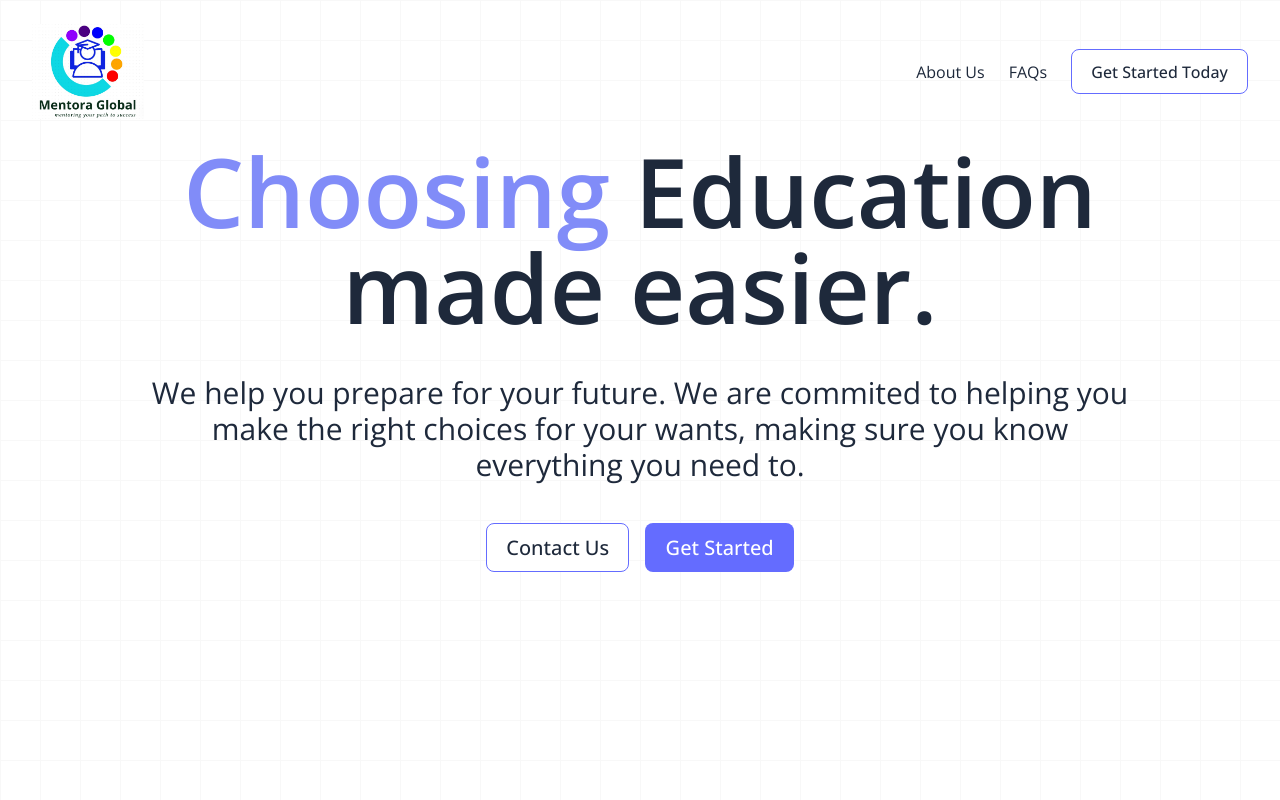
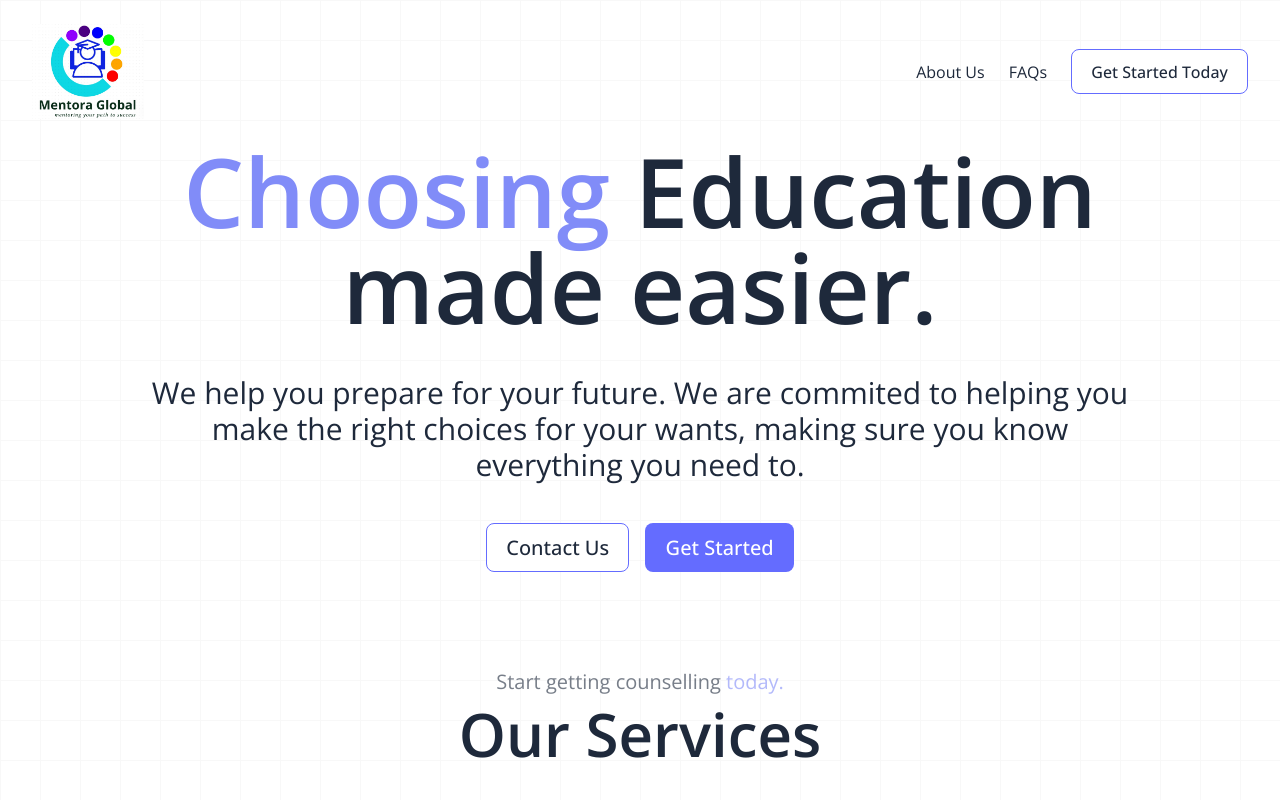
Before and after one commit to ajdjyt/landing-site, a SvelteKit app: page / in a window 1280 px wide. Shown: the top 800 px of the page. Built offline with nearby package versions, Linux system fonts and the light colour scheme.

Commit message:
fix wierd padding

```diff
--- a/src/components/SectionWrapper.svelte
+++ b/src/components/SectionWrapper.svelte
@@ -2,7 +2,7 @@
     export let id
 </script>
 
-<section {id} class={"min-h-screen flex flex-col px-4"}>
+<section {id} class={" flex flex-col px-4"}>
     <div class="flex flex-col max-w-[1400px] mx-auto w-full">
         <slot />
     </div>
--- a/src/routes/+layout.svelte
+++ b/src/routes/+layout.svelte
@@ -1,6 +1,6 @@
-<script>
+<script lang=ts>
 	import '../app.css';
-	let y;
+	let y:any;
 	$: outerHeight = 0;
 
 	import { openModal } from '../store';
@@ -8,7 +8,7 @@
 	import Header from '../components/Header.svelte';
 	import Footer from '../components/Footer.svelte';
 
-	function reroute(href) {
+	function reroute(href:any) {
 		$openModal = false;
 		window.location.href = href;
 	}
```
